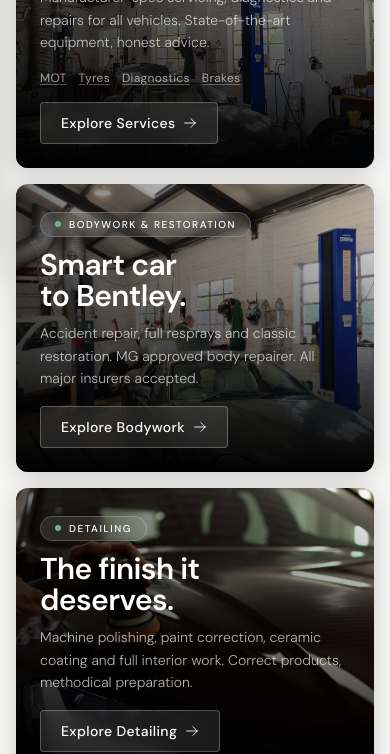
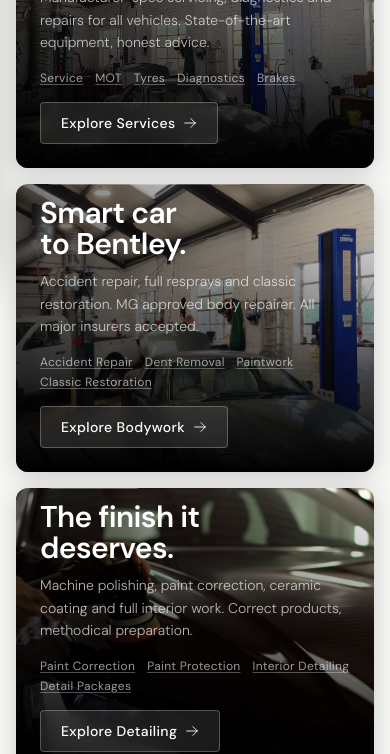
Before and after one commit to ailoveyouuk/yhg, a Next.js app: page / in a window 390 px wide. Shown: the part 580-1334 px from the top of the page. Built offline with nearby package versions, Linux system fonts and the light colour scheme.

Commit message:
Align homepage carousel sub-links with header nav dropdowns
Add 'Service' to Servicing panel sub-links and give Bodywork/Detailing
panels matching sub-links, mirroring the header dropdown taxonomy.
Also fixes a stale mobile-menu code comment.

```diff
--- a/components/Header.tsx
+++ b/components/Header.tsx
@@ -198,7 +198,7 @@
               >
                 {item.label}
               </Link>
-              {/* Servicing sub-links — MOT / Tyres / Diagnostics / Brakes */}
+              {/* Sub-links, where present */}
               {item.subLinks && (
                 <div className="flex flex-wrap gap-x-4 gap-y-1 pb-3.5 -mt-1.5">
                   {item.subLinks.map((sub) => (
--- a/components/HomepageCarousel.tsx
+++ b/components/HomepageCarousel.tsx
@@ -32,9 +32,9 @@
   heading: string;
   body: string;
   ctas: Cta[];
-  /** Quick links to related standalone pages folded out of the primary nav
-   *  under "Servicing" (see components/Header.tsx) — shown on this panel
-   *  so MOT, Tyres, Diagnostics and Brakes stay easy to find. */
+  /** Quick links matching this panel's header nav dropdown (see
+   *  components/Header.tsx) — kept in sync with those sub-links so the
+   *  homepage panels and the persistent header nav offer the same shortcuts. */
   subLinks?: SubLink[];
 };
 
@@ -61,6 +61,7 @@
     body: 'Manufacturer-spec servicing, diagnostics and repairs for all vehicles. State-of-the-art equipment, honest advice.',
     ctas: [{ label: 'Explore Services', href: '/services', variant: 'glass' }],
     subLinks: [
+      { label: 'Service', href: '/services#servicing' },
       { label: 'MOT', href: '/mot' },
       { label: 'Tyres', href: '/tyres' },
       { label: 'Diagnostics', href: '/diagnostics' },
@@ -75,6 +76,12 @@
     heading: 'Smart car\nto Bentley.',
     body: 'Accident repair, full resprays and classic restoration. MG approved body repairer. All major insurers accepted.',
     ctas: [{ label: 'Explore Bodywork', href: '/bodywork', variant: 'glass' }],
+    subLinks: [
+      { label: 'Accident Repair', href: '/bodywork#accident-repair' },
+      { label: 'Dent Removal', href: '/bodywork#dent-removal' },
+      { label: 'Paintwork', href: '/bodywork#paintwork' },
+      { label: 'Classic Restoration', href: '/bodywork#classic-restoration' },
+    ],
   },
   {
     id: 'detailing',
@@ -84,6 +91,12 @@
     heading: 'The finish it\ndeserves.',
     body: 'Machine polishing, paint correction, ceramic coating and full interior work. Correct products, methodical preparation.',
     ctas: [{ label: 'Explore Detailing', href: '/detailing', variant: 'glass' }],
+    subLinks: [
+      { label: 'Paint Correction', href: '/detailing#paint-correction' },
+      { label: 'Paint Protection', href: '/detailing#paint-protection' },
+      { label: 'Interior Detailing', href: '/detailing#interior-detailing' },
+      { label: 'Detail Packages', href: '/detailing#detail-packages' },
+    ],
   },
 ];
 
@@ -158,7 +171,7 @@
               {/* Stocklist preview — mobile only, this panel only */}
               {panel.id === 'stocklist' && <StocklistPreviewMobile vehicles={previewVehicles} />}
 
-              {/* Sub-links — Servicing panel only, folded out of the primary nav */}
+              {/* Sub-links — mirrors this panel's header nav dropdown */}
               {panel.subLinks && (
                 <div className="flex flex-wrap gap-x-3 gap-y-1 mb-4">
                   {panel.subLinks.map((link) => (
@@ -342,7 +355,7 @@
                 ))}
               </div>
 
-              {/* Sub-links — Servicing panel only, folded out of the primary nav */}
+              {/* Sub-links — mirrors this panel's header nav dropdown */}
               {panel.subLinks && (
                 <div className="flex flex-wrap gap-x-5 gap-y-1.5 mt-5 pointer-events-auto">
                   {panel.subLinks.map((link) => (
```
